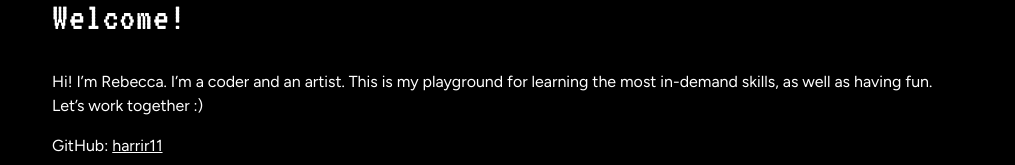
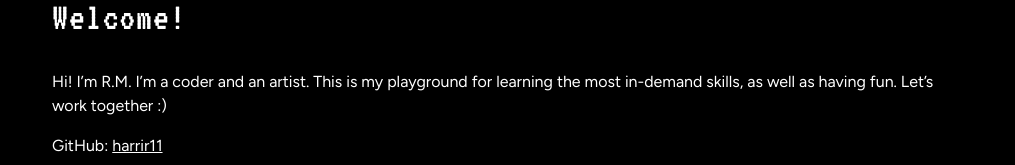
Before and after one commit to harrir11/Skills_Portfolio, a React (Vite) app: page / in a window 1280 px wide. Shown: the part 276-441 px from the top of the page, without its empty margins (132-1147 px from the left). Built offline with nearby package versions, Linux system fonts and the light colour scheme.

Commit message:
Change welcome greeting to R.M.

```diff
--- a/src/App.tsx
+++ b/src/App.tsx
@@ -48,7 +48,7 @@ const projects: Project[] = [
     id: "welcome",
     label: "Welcome!",
     summary:
-      "Hi! I’m Rebecca. I’m a coder and an artist. This is my playground for learning the most in-demand skills, as well as having fun. Let’s work together :)",
+      "Hi! I’m R.M. I’m a coder and an artist. This is my playground for learning the most in-demand skills, as well as having fun. Let’s work together :)",
     stack: [],
     //image: { src: portrait, alt: "Pixel art portrait of Rebecca" },
     links: [
```
